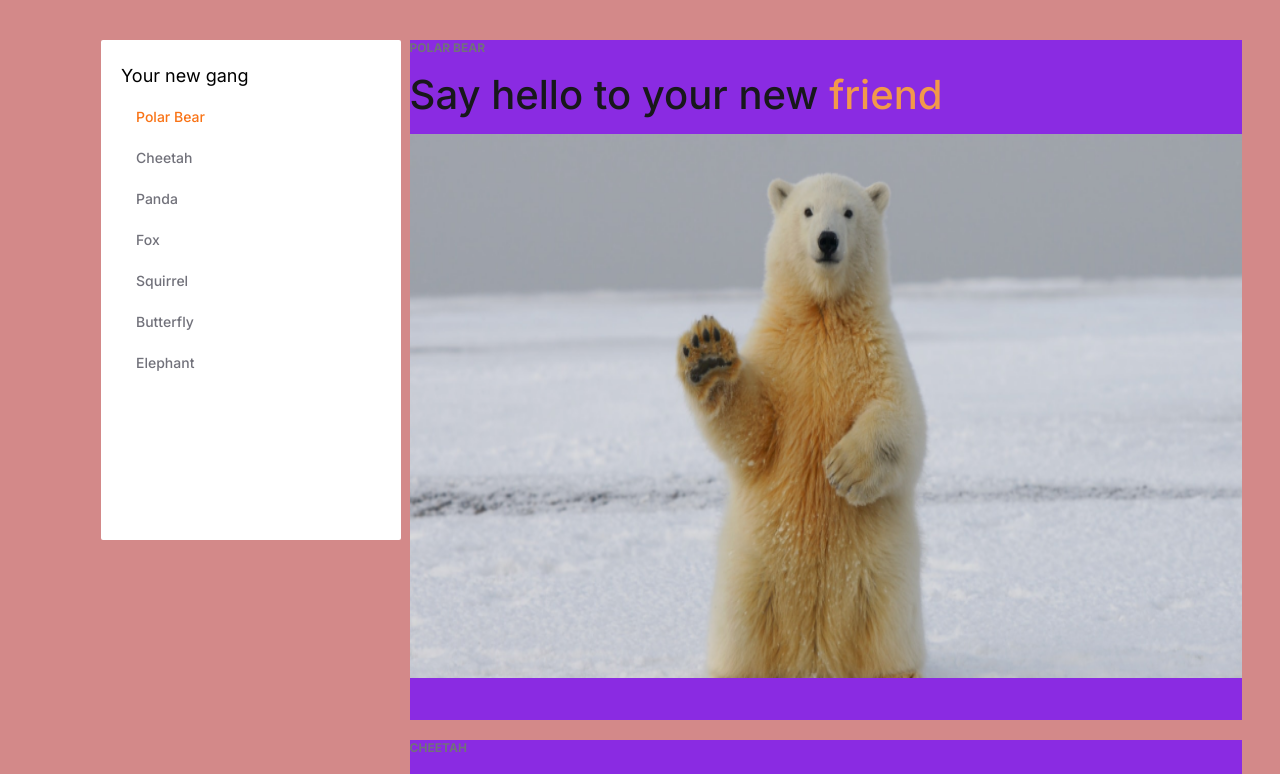
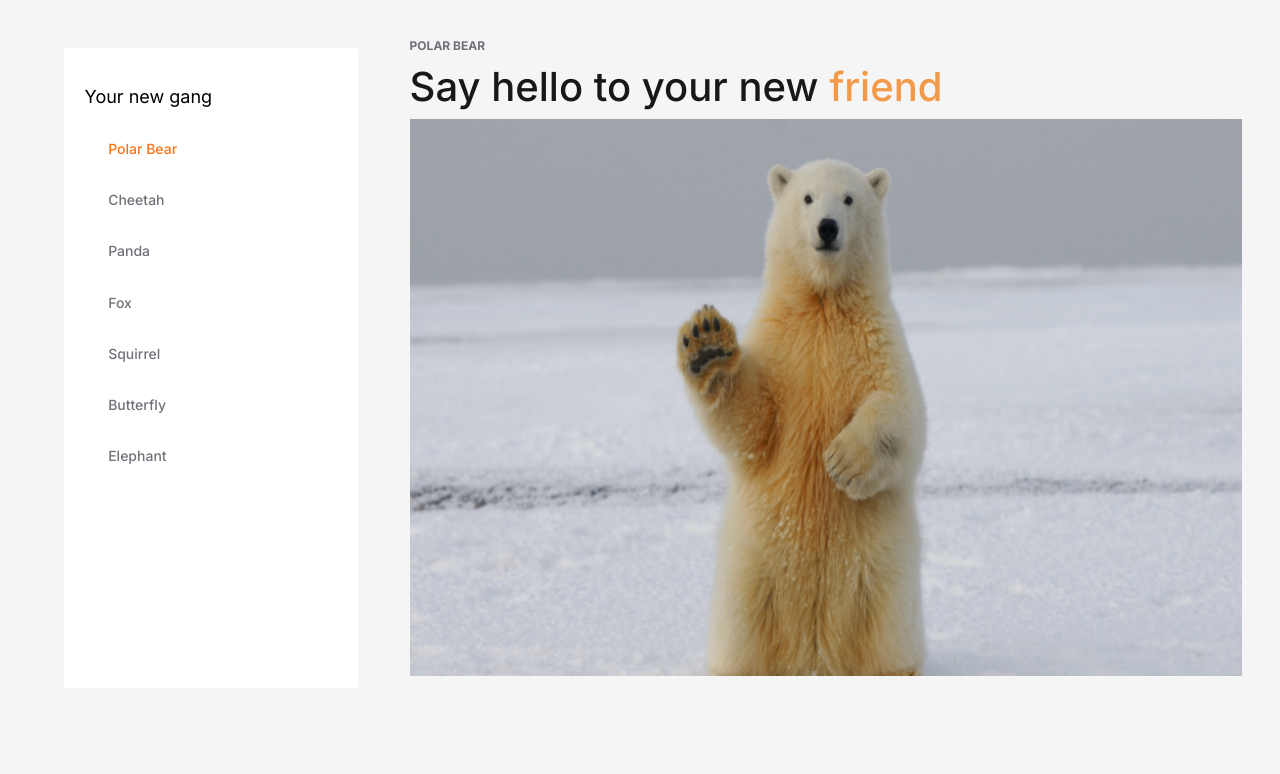
Before and after one commit to kn-92/next.scroll-app, a Next.js app: page / in a window 1280 px wide. Shown: the top 774 px of the page. Built offline with nearby package versions, Linux system fonts and the light colour scheme.

Commit message:
style: change from px to % units

```diff
--- a/src/styles/Section.module.css
+++ b/src/styles/Section.module.css
@@ -3,18 +3,17 @@
     flex-direction: column;
     justify-content: flex-start;
     width: 65%;
-    height: 85vh;
+    height: 87vh;
     margin-left: 32%;
-    background-color: blueviolet;
-    margin-bottom: 20px;
-    overflow: hidden;
+    margin-bottom: 3%;
+    /* overflow: hidden; */
 }
 
 .photo {
     width: 100%;
     height: 80%;
     margin-right: 20%;
-    overflow: hidden;
+    /* overflow: hidden; */
 }
 
 .animalType {
@@ -22,14 +21,14 @@
     font-weight: 700;
     color: #71717A;
     text-transform: uppercase;
-    margin-bottom: 15px;
+    margin-bottom: 1%;
 }
 
 .slogan {
     font-size: 40px;
     color: #18181B;
     font-weight: 500;
-    margin-bottom: 15px;
+    margin-bottom: 1%;
 
 }
 
--- a/src/styles/Sidebar.module.css
+++ b/src/styles/Sidebar.module.css
@@ -1,4 +1,46 @@
 .wrapper {
+    position: fixed;
+    top: 6%;
+    left: 5%;
+    padding-top: 3%;
+    display: flex;
+    flex-direction: column;
+    width: 23%;
+    height: 80%;
+    background-color: #FFFFFF;
+    border-radius: 2px;
+
+}
+
+.p {
+    font-size: 18px;
+    font-family: 'Inter';
+    margin-left: 7%;
+
+}
+
+.ul {
+    display: flex;
+    height: 65%;
+    flex-direction: column;
+    justify-content:space-evenly
+
+}
+
+.menuItem {
+    cursor: pointer;
+    padding-left: 15%;
+    width: 100%;
+    font-family: 'Inter';
+    font-style: normal;
+    font-weight: 500;
+    font-size: 14px;
+    line-height: 132%;
+    list-style: none;
+    color: #71717A
+}
+
+/* .wrapper {
     position: fixed;
     top: 40px;
     left: 101px;
@@ -38,4 +80,4 @@
     line-height: 132%;
     list-style: none;
     color: #71717A
-}
+} */
--- a/src/styles/index.module.css
+++ b/src/styles/index.module.css
@@ -1,8 +1,8 @@
 
 
 .wrapper {
-    padding-top: 40px;
-    background-color: #d38989;
+    padding-top: 3%;
+    background-color: #F5F5F5;
     width: 100vw;
     min-height: 800vh;
 }
```
